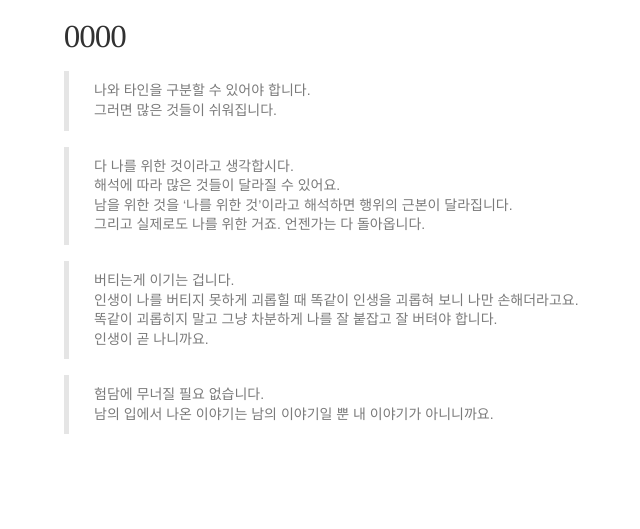
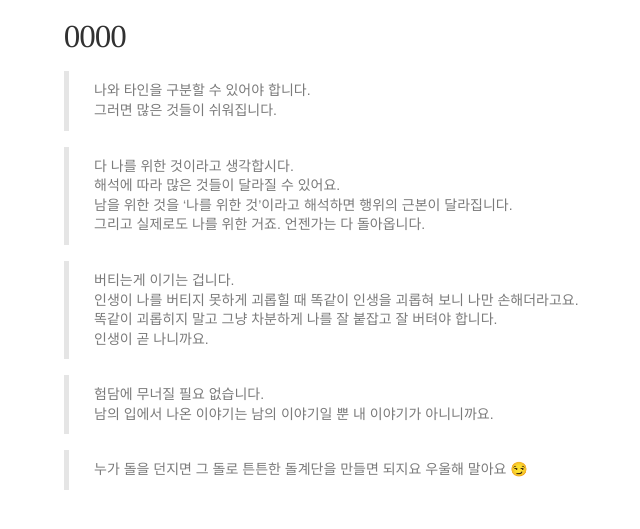
Before and after one commit to finddme/finddme.github.io, a Jekyll site: the page built from about.md, in a window 1280 px wide and 1308 px high. Shown: the part 762-1291 px from the top of the window, without its empty margins (116-756 px from the left). Built offline with Jekyll 4.4.1, drawn with Linux system fonts in a browser that asks for light colours; nearby versions of some CDN libraries; comment, search, counter and statistics services are not loaded.

Commit message:
Update about.md

```diff
--- a/about.md
+++ b/about.md
@@ -41,3 +41,5 @@ title: About
 
 > 험담에 무너질 필요 없습니다.
 남의 입에서 나온 이야기는 남의 이야기일 뿐 내 이야기가 아니니까요.
+
+> 누가 돌을 던지면 그 돌로 튼튼한 돌계단을 만들면 되지요 우울해 말아요 &#128527;
```
